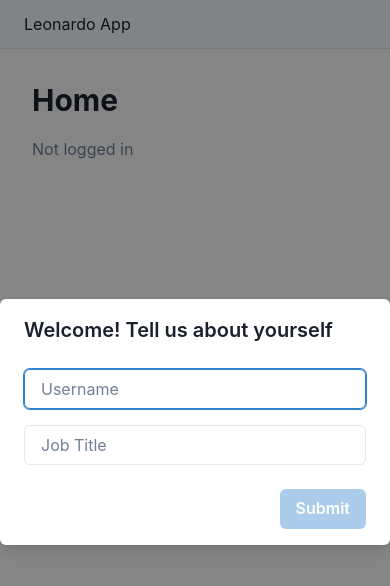
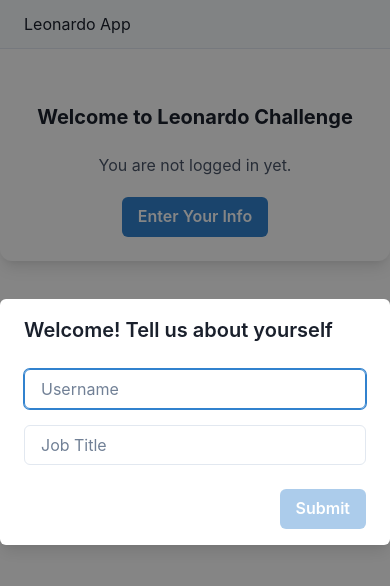
Before and after one commit to Gaaaga/leonardo-challenge, a Next.js app: page / in a window 390 px wide. Shown: the top 586 px of the page. Built offline with nearby package versions, Linux system fonts and the light colour scheme; no server answers.

Commit message:
style: enhance button size and spacing for better mobile UX

```diff
--- a/src/app/page.tsx
+++ b/src/app/page.tsx
@@ -1,6 +1,6 @@
 'use client'
 
-import { Box, Button, Heading, Text, HStack } from '@chakra-ui/react'
+import { Box, Button, Heading, Text, VStack, Stack, useColorModeValue } from '@chakra-ui/react'
 import { useUserInfo } from '@/context/UserInfoContext'
 import { useUserModal } from '@/context/UserModalContext'
 import { useRouter } from 'next/navigation'
@@ -9,37 +9,63 @@ export default function HomePage() {
   const { userInfo, clearUserInfo } = useUserInfo()
   const { open } = useUserModal()
   const router = useRouter()
+  const cardBg = useColorModeValue('white', 'gray.800')
 
   const handleViewCharacters = () => {
-    if (!userInfo) {
-      // future enhancement: show toast / redirect
-      return
-    }
+    if (!userInfo) return
     router.push('/information/1')
   }
 
   return (
-    <Box p={8}>
-      <Heading mb={4}>Home</Heading>
+    <Box
+      maxW="lg"
+      mx="auto"
+      mt={{ base: 8, md: 16 }}
+      px={{ base: 4, md: 8 }}
+      py={{ base: 6, md: 8 }}
+      borderRadius="xl"
+      boxShadow="lg"
+      bg={cardBg}
+    >
+      <Heading mb={6} textAlign="center" size={{ base: 'md', md: 'lg' }}>
+        {userInfo ? `Welcome, ${userInfo.username} 👋` : 'Welcome to Leonardo Challenge'}
+      </Heading>
 
       {userInfo ? (
-        <Box>
-          <Text mb={2}>👤 {userInfo.username}</Text>
-          <Text mb={4}>💼 {userInfo.jobTitle}</Text>
-          <HStack spacing={4}>
-            <Button onClick={open} colorScheme="blue">
+        <VStack spacing={4} align="stretch">
+          <Box textAlign="center">
+            <Text fontSize="md" color="gray.700">
+              💼 <strong>Job:</strong> {userInfo.jobTitle}
+            </Text>
+          </Box>
+
+          <Stack direction={{ base: 'column', md: 'row' }} spacing={4}>
+            <Button onClick={open} minH="36px" colorScheme="blue" flex={1}>
               Edit Info
             </Button>
-            <Button onClick={clearUserInfo} colorScheme="red" variant="outline">
+            <Button onClick={handleViewCharacters} minH="36px" colorScheme="teal" flex={1}>
+              View Characters
+            </Button>
+            <Button
+              onClick={clearUserInfo}
+              minH="36px"
+              colorScheme="red"
+              variant="outline"
+              flex={1}
+            >
               Log Out
             </Button>
-            <Button onClick={handleViewCharacters} colorScheme="blue">
-              View Characters
-            </Button>
-          </HStack>
-        </Box>
+          </Stack>
+        </VStack>
       ) : (
-        <Text color="gray.500">Not logged in</Text>
+        <VStack spacing={5} textAlign="center">
+          <Text fontSize="md" color="gray.600">
+            You are not logged in yet.
+          </Text>
+          <Button onClick={open} colorScheme="blue" size="md">
+            Enter Your Info
+          </Button>
+        </VStack>
       )}
     </Box>
   )
```
